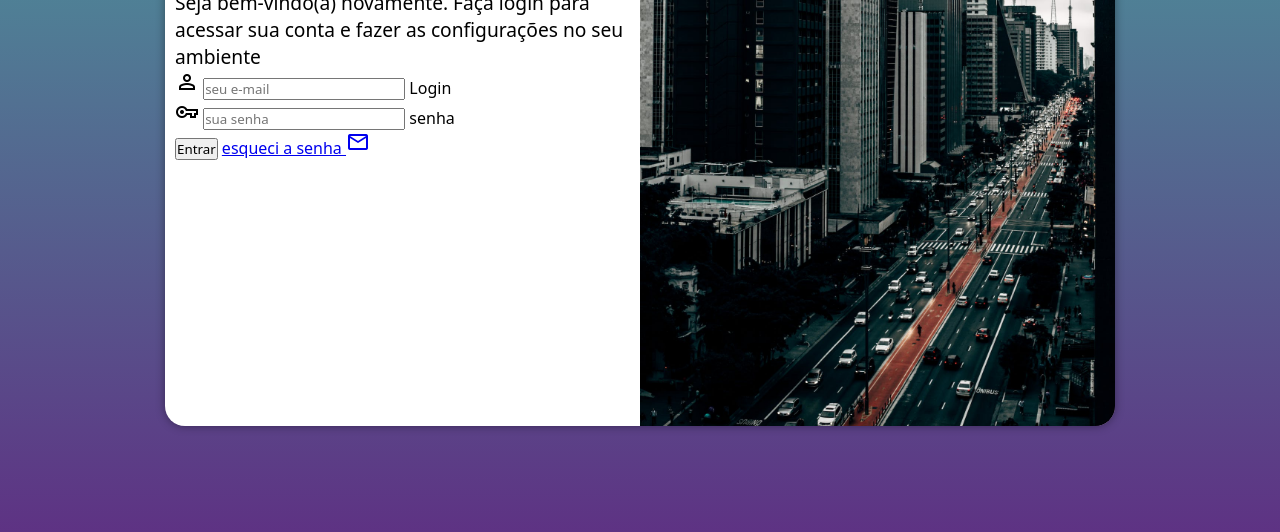
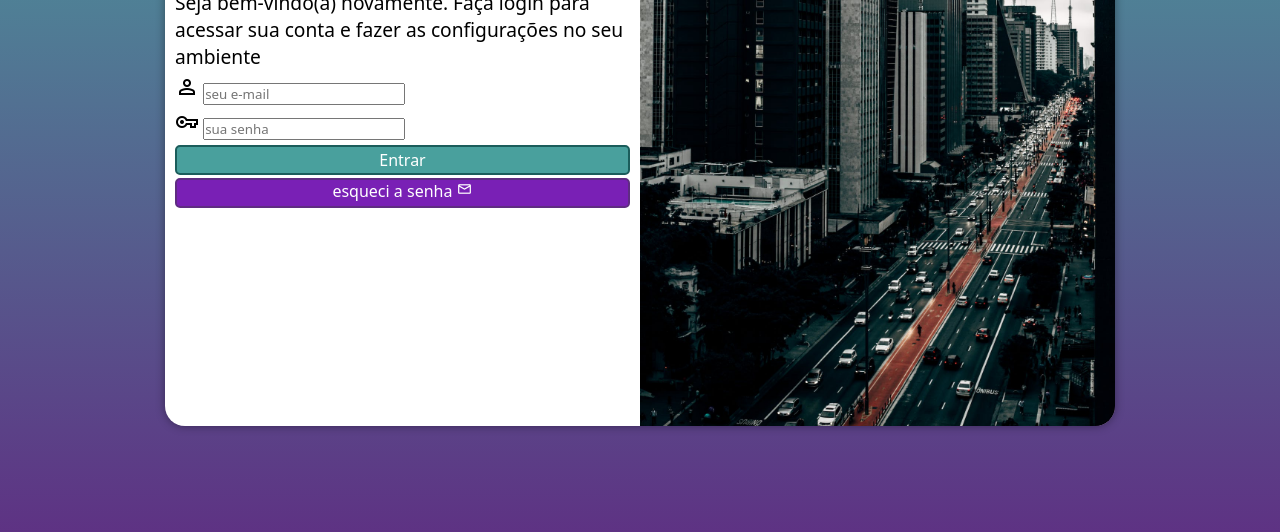
Before and after one commit to Afernandess/projeto-login, a plain HTML site: page index.html in a window 1280 px wide. Shown: the part 224-756 px from the top of the page. Drawn offline with nearby package versions, Linux system fonts and the light colour scheme.

Commit message:
vapo
vapo

```diff
--- a/estilos/style.css
+++ b/estilos/style.css
@@ -31,7 +31,7 @@ section#login{
     transform: translate(-50%, -50%);
 
     background-color: white;
-    width: 250px;
+    width: 270px;
     height: 500px;
     border-radius: 20px;
     overflow: hidden;
@@ -63,3 +63,59 @@ div#formulario > h1 {
 div#formulario > p {
     font-size: 0.8em;
 }
+
+form > div.campo{
+
+    display: block;
+    width: 100%;
+    height: 30px;
+    border-radius: 5px;
+    margin: 5px 0px;
+}
+
+div.campo > label {
+    display: none;
+}
+
+
+form > input[type=submit] {
+    display: block;
+    font-size: 1em;
+    width: 100%;
+    height: 30px;
+
+    background-color: #49a09d;
+    color: white;
+    border: none;
+    border-radius: 5px;
+    cursor: pointer;
+    border: 2px solid #1b5d5b;
+
+
+}
+
+form > input[type=submit]:hover{
+    background-color: #2f7f7d;
+}
+
+form > a.botao{
+    display: block;
+    text-align: center;
+    font-size: 1em;
+    width: 100%;
+    height:30px;
+    background-color: #7920b5;
+    margin-top:3px ;
+    border-radius: 5px;
+    color: white;
+    border: 2px solid #5f2c82;
+    text-decoration: none;
+}
+
+form > a.botao:hover{
+    background-color: #5f2c82;
+    border: 2px solid #7920b5;
+}
+form > a.botao > span{
+    font-size: 1em;
+}
--- a/index.html
+++ b/index.html
@@ -32,7 +32,7 @@
                     </div>
 
                     <input type="submit" value="Entrar">
-                    <a href="esqueci.html">esqueci a senha <span class="material-symbols-outlined">mail</span></a>
+                    <a href="esqueci.html" class="botao">esqueci a senha <span class="material-symbols-outlined">mail</span></a>
                 </form>
             </div>
         </section>
```
